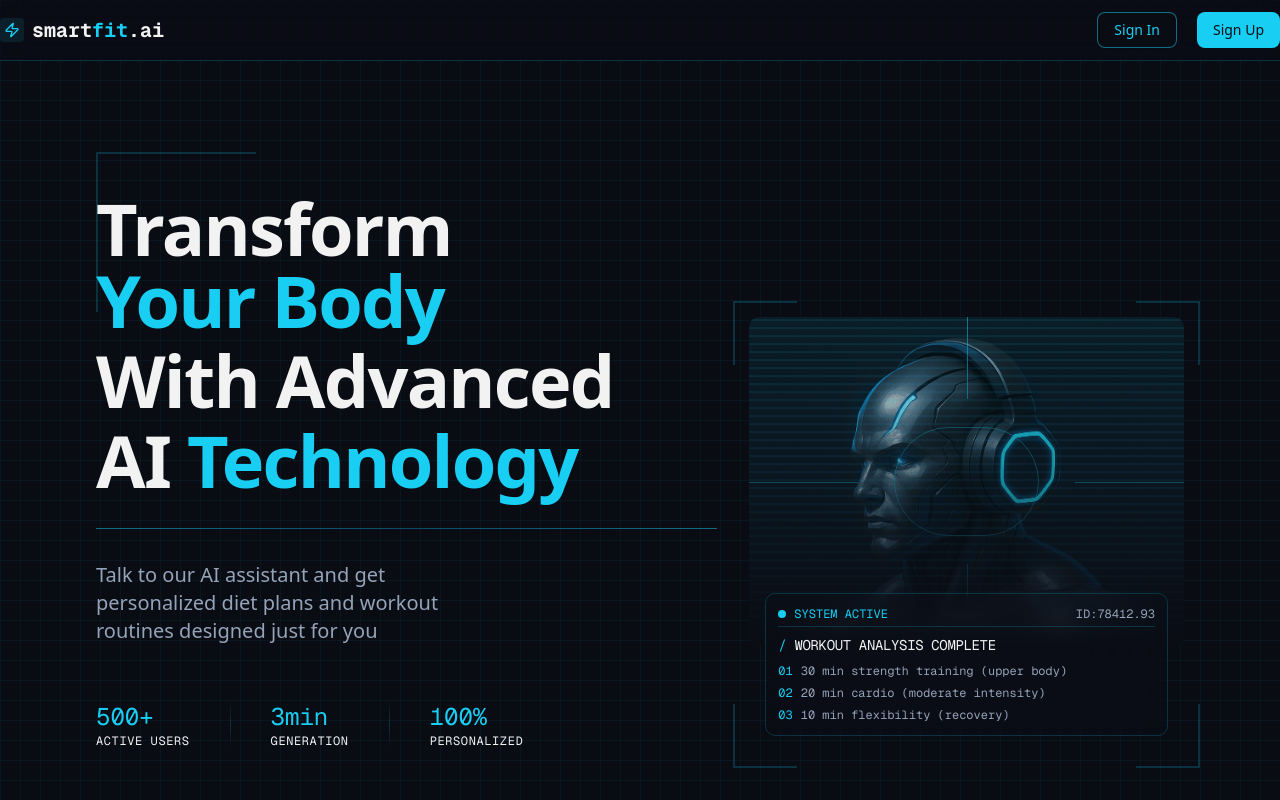
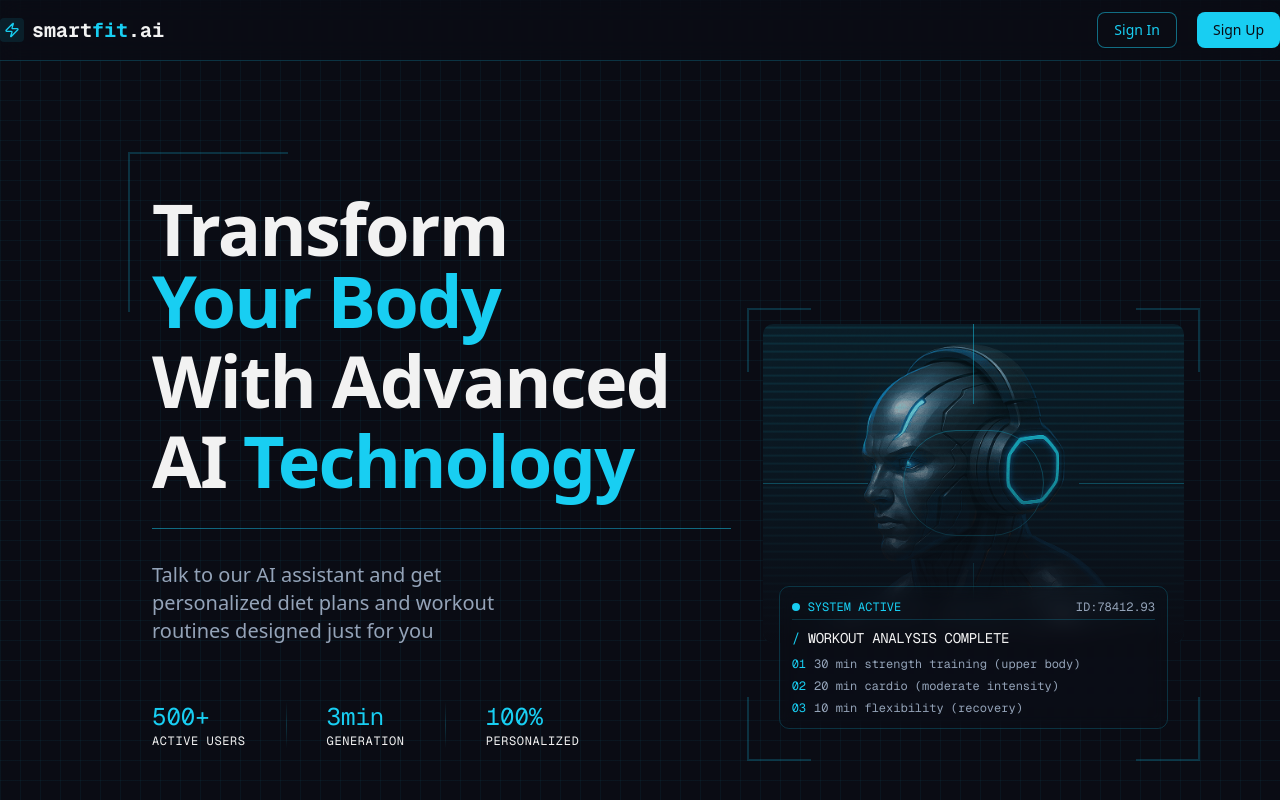
Before and after one commit to wandanamaddumage/smart-fit-ai, a Next.js app: page / in a window 1280 px wide. Shown: the top 800 px of the page. Built offline with nearby package versions, Linux system fonts and the light colour scheme; no server answers.

Commit message:
fix: errors

```diff
--- a/src/app/page.tsx
+++ b/src/app/page.tsx
@@ -7,14 +7,14 @@ import Link from "next/link";
 const HomePage = () => {
   return (
     <div className="flex flex-col min-h-screen text-foreground overflow-hidden">
-      <section className="relative z-10 py-24 flex-grow">
+      <section className="relative z-10 py-24 flex-grow ml-8">
         <div className="container mx-auto px-4">
           <div className="grid grid-cols-1 lg:grid-cols-12 gap-8 items-center relative">
             {/* CORNER DECARATION */}
             <div className="absolute -top-10 left-0 w-40 h-40 border-l-2 border-t-2" />
 
             {/* LEFT SIDE CONTENT */}
-            <div className="lg:col-span-7 space-y-8 relative">
+            <div className="lg:col-span-7 space-y-8 relative ml-6">
               <h1 className="text-5xl md:text-6xl lg:text-7xl font-bold tracking-tight">
                 <div>
                   <span className="text-foreground">Transform</span>
```
